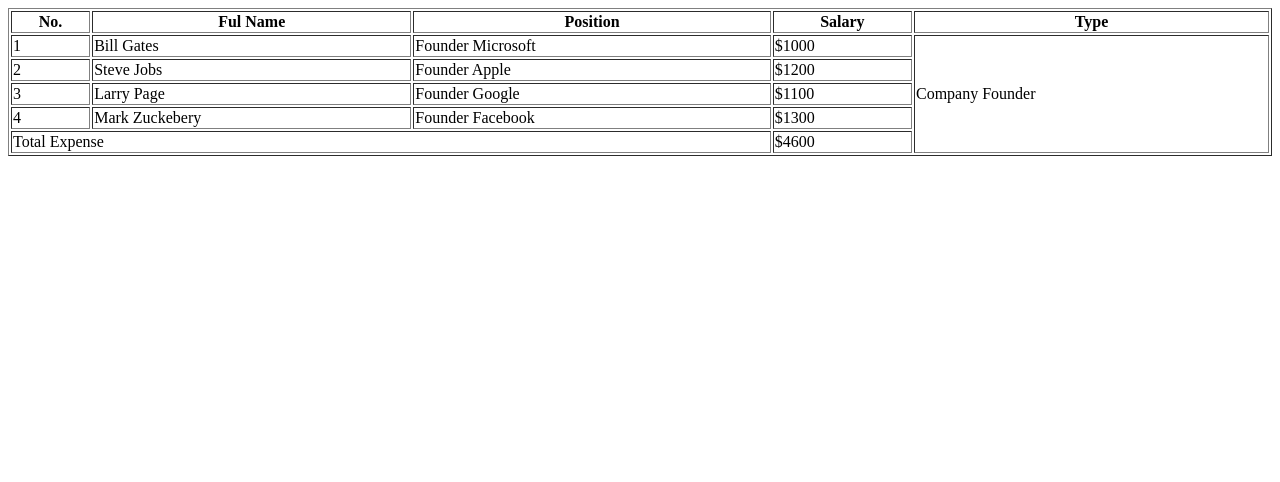
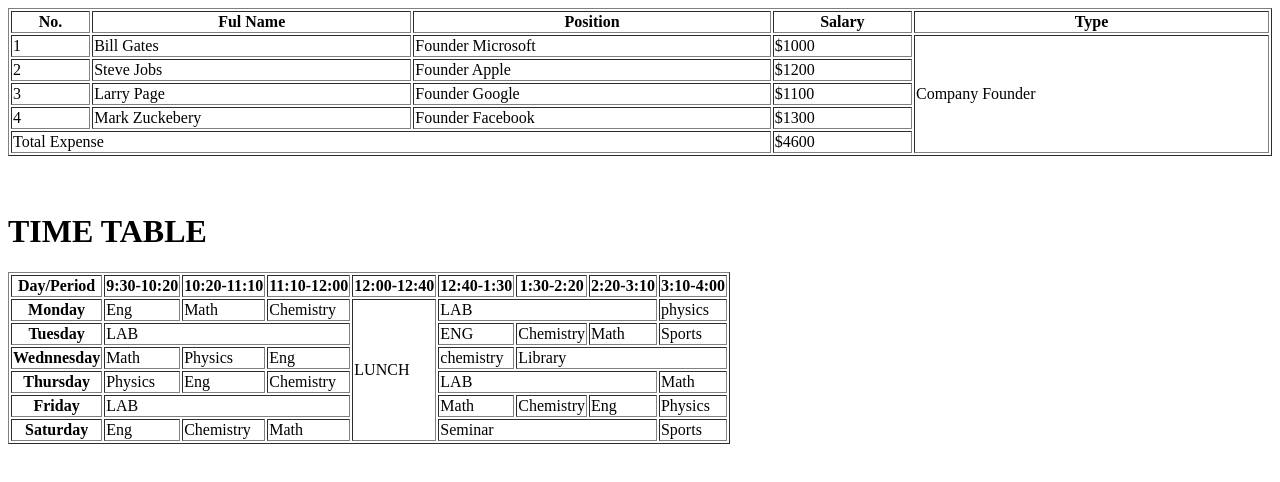
Before and after one commit to PriyaWebDesigner/class-5, a plain HTML site: page index.html in a window 1280 px wide. Drawn offline with Linux system fonts and the light colour scheme.

Commit message:
table-tag

```diff
--- a/index.html
+++ b/index.html
@@ -47,6 +47,73 @@
 
 
     </table>
+    <br>
+    <br>
+    <!--Second table is started from here-->
+    <h1>TIME TABLE</h1>
+    <table border="1">
+        <tr>
+            <th>Day/Period</th>
+            <th>9:30-10:20</th>
+            <th>10:20-11:10</th>
+            <th>11:10-12:00</th>
+            <th>12:00-12:40</th>
+            <th>12:40-1:30</th>
+            <th>1:30-2:20</th>
+            <th>2:20-3:10</th>
+            <th>3:10-4:00</th>
+        </tr>
+        <tr>
+            <th>Monday</th>
+            <td>Eng</td>
+            <td>Math</td>
+            <td>Chemistry</td>
+            <td rowspan="6">LUNCH</td>
+            <td colspan="3">LAB</td>
+            <td>physics</td>
+        </tr>
+        <tr>
+            <th>Tuesday</th>
+            <td colspan="3">LAB</td>
+            <td>ENG</td>
+            <td>Chemistry</td>
+            <td>Math</td>
+            <td>Sports</td>
+        </tr>
+        <tr>
+            <th>Wednnesday</th>
+            <td>Math</td>
+            <td>Physics</td>
+            <td>Eng</td>
+            <td>chemistry</td>
+            <td colspan="3">Library</td>
+        </tr>
+        <tr>
+            <th>Thursday</th>
+            <td>Physics</td>
+            <td>Eng</td>
+            <td>Chemistry</td>
+            <td colspan="3">LAB</td>
+            <td>Math</td>
+        </tr>
+        <tr>
+            <th>Friday</th>
+            <td colspan="3">LAB</td>
+            <td>Math</td>
+            <td>Chemistry</td>
+            <td>Eng</td>
+            <td>Physics</td>
+        </tr>
+        <tr>
+            <th>Saturday</th>
+            <td>Eng</td>
+            <td>Chemistry</td>
+            <td>Math</td>
+            <td colspan="3">Seminar</td>
+            <td>Sports</td>
+        </tr>
+    </table>
+
 
 </body>
 </html>
```
